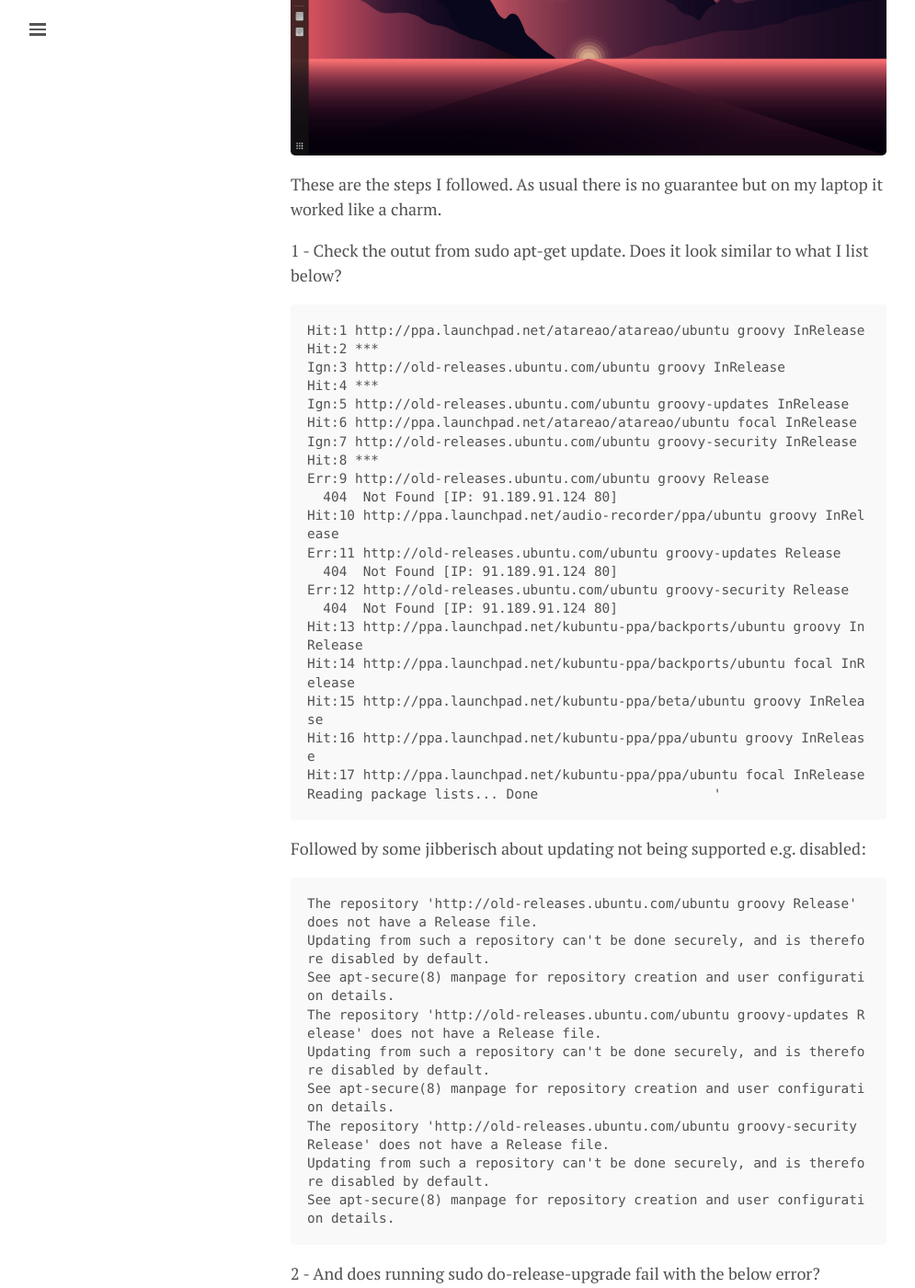
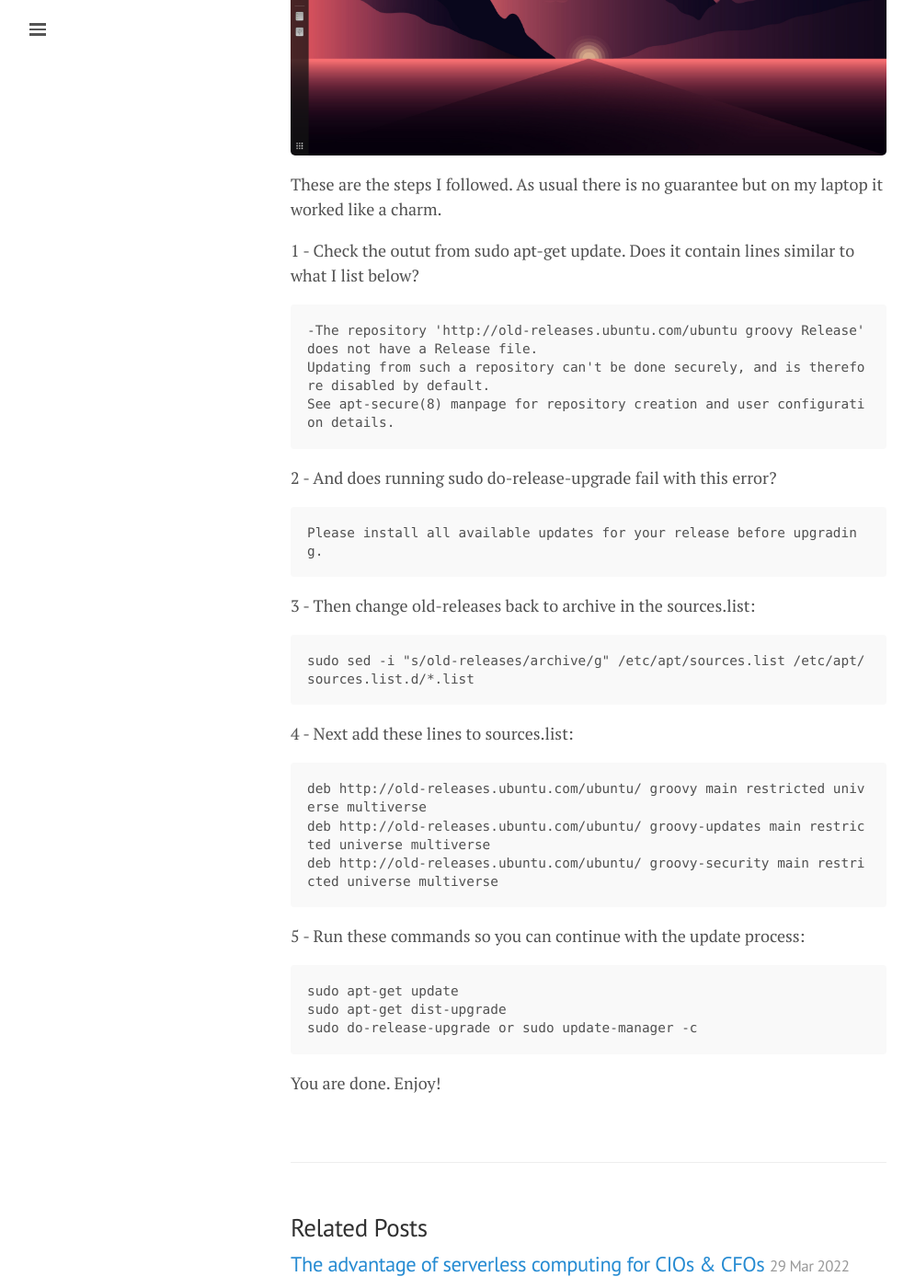
Before and after one commit to lgeurts/lgeurts.github.io, a Jekyll site: the page built from _posts/2022-08-24-ubuntu-upgrade-notes-20.x-to-22.x-for-x1-carbon-gen8.md, in a window 1280 px wide and 1400 px high, scrolled down 495 px. Shown: the whole window at 92% size, without its empty margins (0-995 px from the left). Built offline with Jekyll 4.4.1, drawn with Linux system fonts in a browser that asks for light colours; nearby versions of some CDN libraries; comment, search, counter and statistics services are not loaded; some of the changed text lies outside the part shown.

Commit message:
Update 2022-08-24-ubuntu-upgrade-notes-20.x-to-22.x-for-x1-carbon-gen8.md

````diff
--- a/_posts/2022-08-24-ubuntu-upgrade-notes-20.x-to-22.x-for-x1-carbon-gen8.md
+++ b/_posts/2022-08-24-ubuntu-upgrade-notes-20.x-to-22.x-for-x1-carbon-gen8.md
@@ -11,43 +11,13 @@ tags: [ Linux Tutorials ]
 
 These are the steps I followed. As usual there is no guarantee but on my laptop it worked like a charm.
 
-1 - Check the outut from sudo apt-get update. Does it look similar to what I list below?
+1 - Check the outut from sudo apt-get update. Does it contain lines similar to what I list below?
 ```
-Hit:1 http://ppa.launchpad.net/atareao/atareao/ubuntu groovy InRelease
-Hit:2 ***
-Ign:3 http://old-releases.ubuntu.com/ubuntu groovy InRelease
-Hit:4 ***
-Ign:5 http://old-releases.ubuntu.com/ubuntu groovy-updates InRelease
-Hit:6 http://ppa.launchpad.net/atareao/atareao/ubuntu focal InRelease
-Ign:7 http://old-releases.ubuntu.com/ubuntu groovy-security InRelease
-Hit:8 ***
-Err:9 http://old-releases.ubuntu.com/ubuntu groovy Release
-  404  Not Found [IP: 91.189.91.124 80]
-Hit:10 http://ppa.launchpad.net/audio-recorder/ppa/ubuntu groovy InRelease
-Err:11 http://old-releases.ubuntu.com/ubuntu groovy-updates Release
-  404  Not Found [IP: 91.189.91.124 80]
-Err:12 http://old-releases.ubuntu.com/ubuntu groovy-security Release
-  404  Not Found [IP: 91.189.91.124 80]
-Hit:13 http://ppa.launchpad.net/kubuntu-ppa/backports/ubuntu groovy InRelease
-Hit:14 http://ppa.launchpad.net/kubuntu-ppa/backports/ubuntu focal InRelease
-Hit:15 http://ppa.launchpad.net/kubuntu-ppa/beta/ubuntu groovy InRelease
-Hit:16 http://ppa.launchpad.net/kubuntu-ppa/ppa/ubuntu groovy InRelease
-Hit:17 http://ppa.launchpad.net/kubuntu-ppa/ppa/ubuntu focal InRelease
-Reading package lists... Done                      '
-```
-Followed by some jibberisch about updating not being supported e.g. disabled:
-```
-The repository 'http://old-releases.ubuntu.com/ubuntu groovy Release' does not have a Release file.
-Updating from such a repository can't be done securely, and is therefore disabled by default.
-See apt-secure(8) manpage for repository creation and user configuration details.
-The repository 'http://old-releases.ubuntu.com/ubuntu groovy-updates Release' does not have a Release file.
-Updating from such a repository can't be done securely, and is therefore disabled by default.
-See apt-secure(8) manpage for repository creation and user configuration details.
-The repository 'http://old-releases.ubuntu.com/ubuntu groovy-security Release' does not have a Release file.
+-The repository 'http://old-releases.ubuntu.com/ubuntu groovy Release' does not have a Release file.
 Updating from such a repository can't be done securely, and is therefore disabled by default.
 See apt-secure(8) manpage for repository creation and user configuration details.
 ```
-2 - And does running sudo do-release-upgrade fail with the below error?
+2 - And does running sudo do-release-upgrade fail with this error?
 ```
 Please install all available updates for your release before upgrading.
 ```
````
